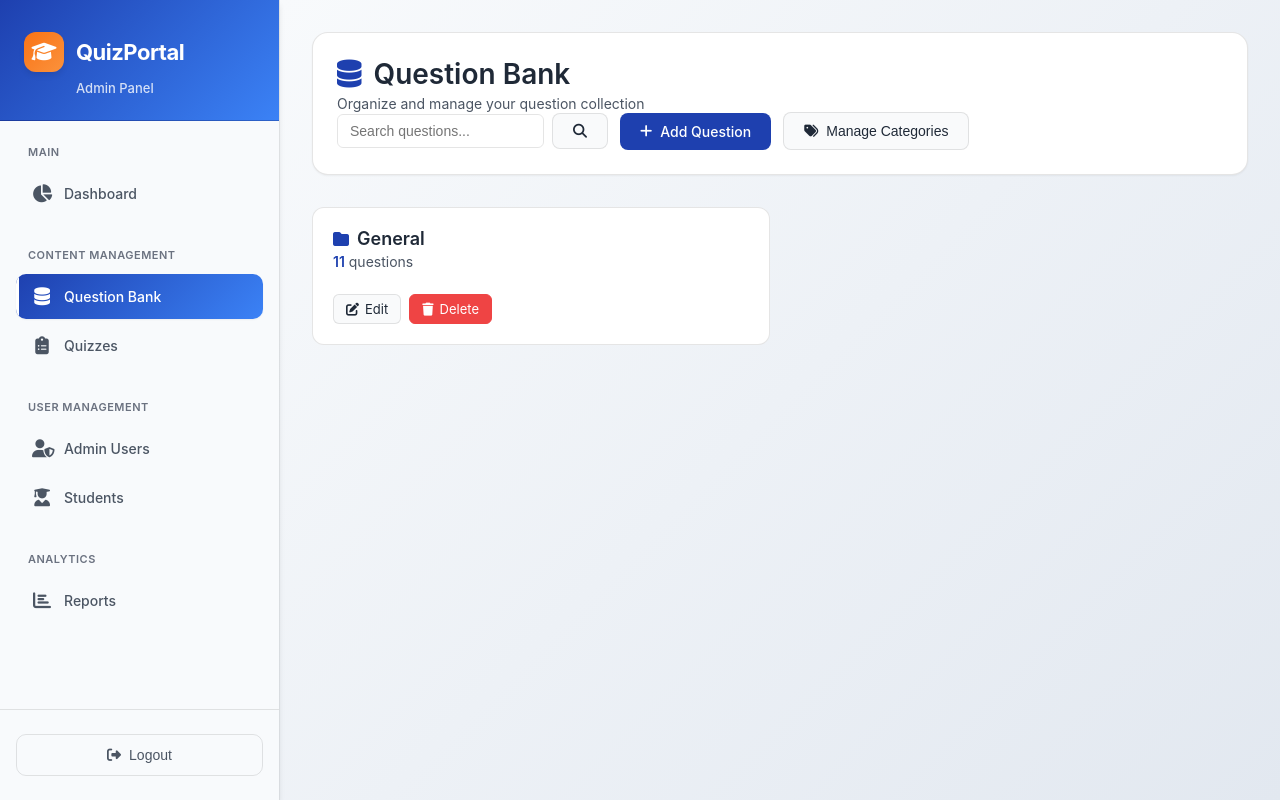
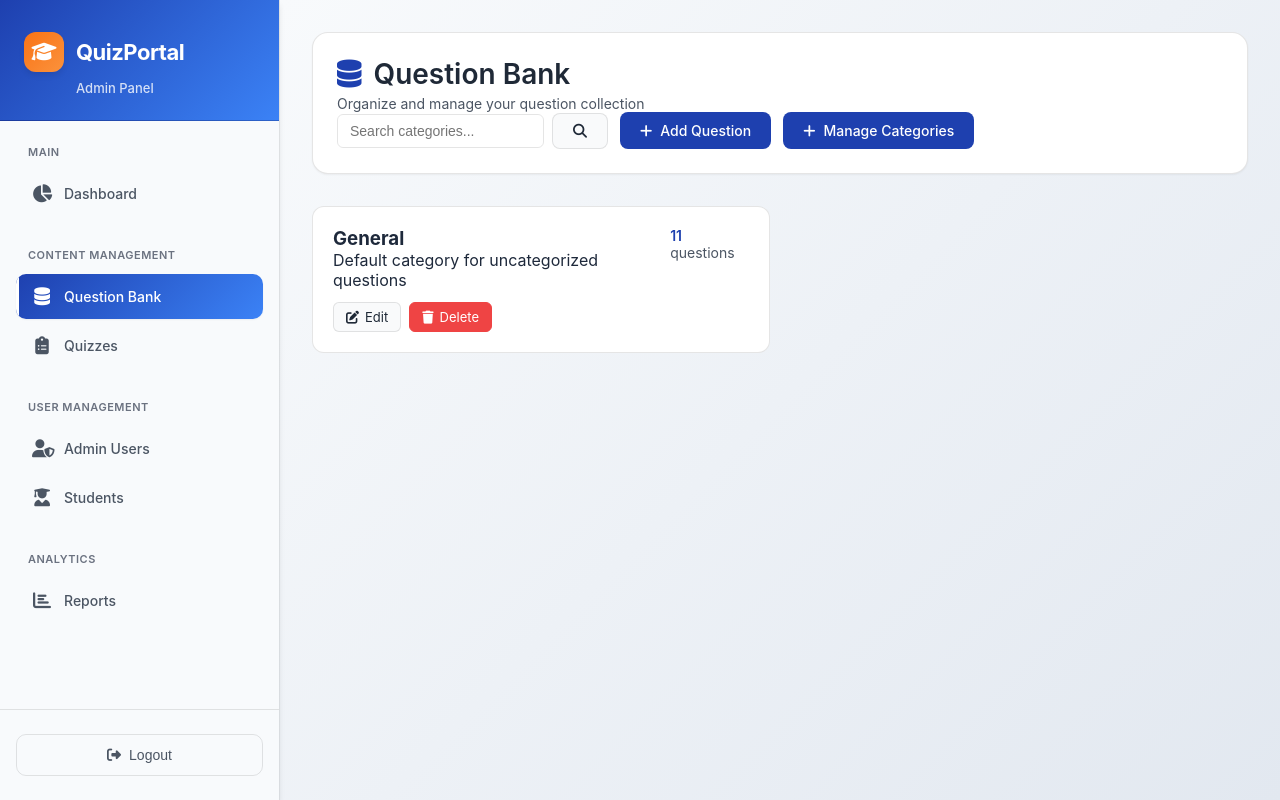
Before and after one commit to IhsanMubarak18/Quizapp, a Django app: page /admin-panel/questions/ in a window 1280 px wide. Run offline with Django 3.2, Linux system fonts and the light colour scheme; a user stored in the database is signed in; data comes from the database, SQL or seed files in the repository.

Commit message:
bettter UX

```diff
--- a/video_app/templates/admin_panel/question_bank.html
+++ b/video_app/templates/admin_panel/question_bank.html
@@ -325,7 +325,7 @@
     </div>
     <div class="header-actions">
         <form method="get" class="search-form">
-            <input type="text" name="search" class="search-input" placeholder="Search questions..." value="{{ search }}">
+            <input type="text" name="search" class="search-input" placeholder="Search categories..." value="{{ search }}">
             <button type="submit" class="btn btn-secondary">
                 <i class="fas fa-search"></i>
             </button>
@@ -334,10 +334,10 @@
             <i class="fas fa-plus"></i>
             Add Question
         </a>
-        <button onclick="showCategoryModal()" class="btn btn-secondary">
-            <i class="fas fa-tags"></i>
+        <a href="#" onclick="showCategoryModal(); return false;" class="btn btn-primary">
+            <i class="fas fa-plus"></i>
             Manage Categories
-        </button>
+        </a>
     </div>
 </div>
 
@@ -351,19 +351,19 @@
 {% endif %}
 
 <!-- Categories Grid (shown when no category is selected) -->
-{% if not selected_category and not search %}
+{% if not selected_category %}
 <div class="categories-grid">
     {% for category in categories %}
     <div class="category-card" onclick="selectCategory({{ category.id }})">
         <div class="category-header">
-            <div>
-                <div class="category-name">
-                    <i class="fas fa-folder category-icon"></i>
-                    {{ category.name }}
-                </div>
-                <div class="category-stats">
-                    <span class="question-count">{{ category.question_count }}</span> questions
-                </div>
+            <div class="category-info">
+                <h3>{{ category.name }}</h3>
+                {% if category.description %}
+                <p>{{ category.description }}</p>
+                {% endif %}
+            </div>
+            <div class="category-stats">
+                <span class="question-count">{{ category.question_count }}</span> questions
             </div>
         </div>
 
@@ -382,30 +382,32 @@
     {% endfor %}
 </div>
 
-<!-- Empty state if no categories -->
+<!-- Empty state if no categories found -->
 {% if not categories %}
 <div class="empty-state">
     <div class="empty-icon">
-        <i class="fas fa-folder-open"></i>
+        <i class="fas fa-search"></i>
     </div>
-    <h3>No Categories Yet</h3>
-    <p>Create your first category to start organizing questions.</p>
+    <h3>No Categories Found</h3>
+    <p>{% if search %}No categories match your search for "{{ search }}".{% else %}No categories available.{% endif %}</p>
+    {% if search %}
+    <br>
+    <a href="{% url 'video_app:admin_question_bank' %}" class="btn btn-secondary">
+        <i class="fas fa-times"></i>
+        Clear Search
+    </a>
+    {% endif %}
 </div>
 {% endif %}
 {% endif %}
 
-<!-- Questions Section (shown when category is selected or searching) -->
-{% if selected_category or search %}
+<!-- Questions Section (shown when category is selected) -->
+{% if selected_category %}
 <div class="questions-section">
     <div class="section-header">
         <div class="section-title">
-            {% if selected_category %}
-                <i class="fas fa-folder-open"></i>
-                {{ selected_category.name }} Questions
-            {% else %}
-                <i class="fas fa-search"></i>
-                Search Results
-            {% endif %}
+            <i class="fas fa-folder-open"></i>
+            {{ selected_category.name }} Questions
             <span style="font-size: 14px; color: var(--text-secondary);">({{ questions.count }} questions)</span>
         </div>
         {% if selected_category %}
@@ -449,7 +451,7 @@
             <i class="fas fa-question-circle"></i>
         </div>
         <h3>No Questions Found</h3>
-        <p>{% if selected_category %}No questions in this category yet.{% else %}No questions match your search.{% endif %}</p>
+        <p>No questions in this category yet.</p>
     </div>
     {% endif %}
 </div>
--- a/video_app/views.py
+++ b/video_app/views.py
@@ -497,26 +497,20 @@ def admin_question_bank(request):
         question_count=Count('question')
     ).order_by('name')
 
+    # Apply category search if provided
+    if search:
+        categories = categories.filter(name__icontains=search)
+
     # Handle category selection
     selected_category = None
     questions = Question.objects.none()
 
     if category_id:
         try:
-            selected_category = Category.objects.get(id=category_id)
+            selected_category = Category.objects.get(id=category_id, is_active=True)
             questions = Question.objects.filter(category=selected_category).order_by('-created_at')
         except Category.DoesNotExist:
             pass
-    elif not category_id and not search:
-        # Default: show all categories, no questions
-        questions = Question.objects.none()
-
-    # Apply search if provided
-    if search:
-        if selected_category:
-            questions = questions.filter(question_text__icontains=search)
-        else:
-            questions = Question.objects.filter(question_text__icontains=search).order_by('-created_at')
 
     return render(request, 'admin_panel/question_bank.html', {
         'categories': categories,
@@ -1080,8 +1074,20 @@ def admin_categories(request):
 @staff_required
 def admin_add_category(request):
     """Add a new category."""
+    # Determine redirect URL based on original referrer (case-insensitive)
+    if request.method == 'POST':
+        original_referrer = request.POST.get('original_referrer', '').lower()
+    else:
+        original_referrer = request.META.get('HTTP_REFERER', '').lower()
+
+    if 'admin-panel/questions' in original_referrer:
+        redirect_url = 'video_app:admin_question_bank'
+    else:
+        redirect_url = 'video_app:admin_categories'
+
     if request.method == 'POST':
         name = request.POST.get('name', '').strip()
+        description = request.POST.get('description', '').strip()
         is_active = request.POST.get('is_active') == 'on'
 
         if not name:
@@ -1094,10 +1100,11 @@ def admin_add_category(request):
 
         category = Category.objects.create(
             name=name,
+            description=description,
             is_active=is_active
         )
         messages.success(request, f"Category '{category.name}' created successfully.")
-        return redirect('video_app:admin_categories')
+        return redirect(redirect_url)
 
     return render(request, 'admin_panel/add_category.html')
 
@@ -1107,26 +1114,39 @@ def admin_edit_category(request, category_id):
     """Edit an existing category."""
     category = get_object_or_404(Category, id=category_id)
 
+    # Determine redirect URL based on original referrer (case-insensitive)
+    if request.method == 'POST':
+        original_referrer = request.POST.get('original_referrer', '').lower()
+    else:
+        original_referrer = request.META.get('HTTP_REFERER', '').lower()
+
+    if 'admin-panel/questions' in original_referrer:
+        redirect_url = 'video_app:admin_question_bank'
+    else:
+        redirect_url = 'video_app:admin_categories'
+
     if request.method == 'POST':
         name = request.POST.get('name', '').strip()
+        description = request.POST.get('description', '').strip()
         is_active = request.POST.get('is_active') == 'on'
 
         if not name:
             messages.error(request, "Category name is required.")
-            return redirect('video_app:admin_categories')
+            return redirect(redirect_url)
 
         # Check if name conflicts with another category
         existing = Category.objects.filter(name__iexact=name).exclude(id=category_id)
         if existing.exists():
             messages.error(request, "A category with this name already exists.")
-            return redirect('video_app:admin_categories')
+            return redirect(redirect_url)
 
         category.name = name
+        category.description = description
         category.is_active = is_active
         category.save()
 
         messages.success(request, f"Category '{category.name}' updated successfully.")
-        return redirect('video_app:admin_categories')
+        return redirect(redirect_url)
 
     return render(request, 'admin_panel/edit_category.html', {
         'category': category,
@@ -1137,6 +1157,13 @@ def admin_edit_category(request, category_id):
 def admin_delete_category(request, category_id):
     """Delete a category and all its questions permanently."""
     category = get_object_or_404(Category, id=category_id)
+
+    # Determine redirect URL based on referrer (case-insensitive)
+    referrer = request.META.get('HTTP_REFERER', '').lower()
+    if 'admin-panel/questions' in referrer:
+        redirect_url = 'video_app:admin_question_bank'
+    else:
+        redirect_url = 'video_app:admin_categories'
 
     # Get questions in this category
     questions_count = category.question_count()
@@ -1150,7 +1177,7 @@ def admin_delete_category(request, category_id):
     else:
         messages.success(request, f"Category '{category.name}' deleted successfully.")
 
-    return redirect('video_app:admin_question_bank')
+    return redirect(redirect_url)
 
 
 @staff_required
```
Also changed, not shown: video_app/templates/admin_panel/add_category.html (+10 -1 lines), video_app/templates/admin_panel/edit_category.html (+9 -0 lines).
